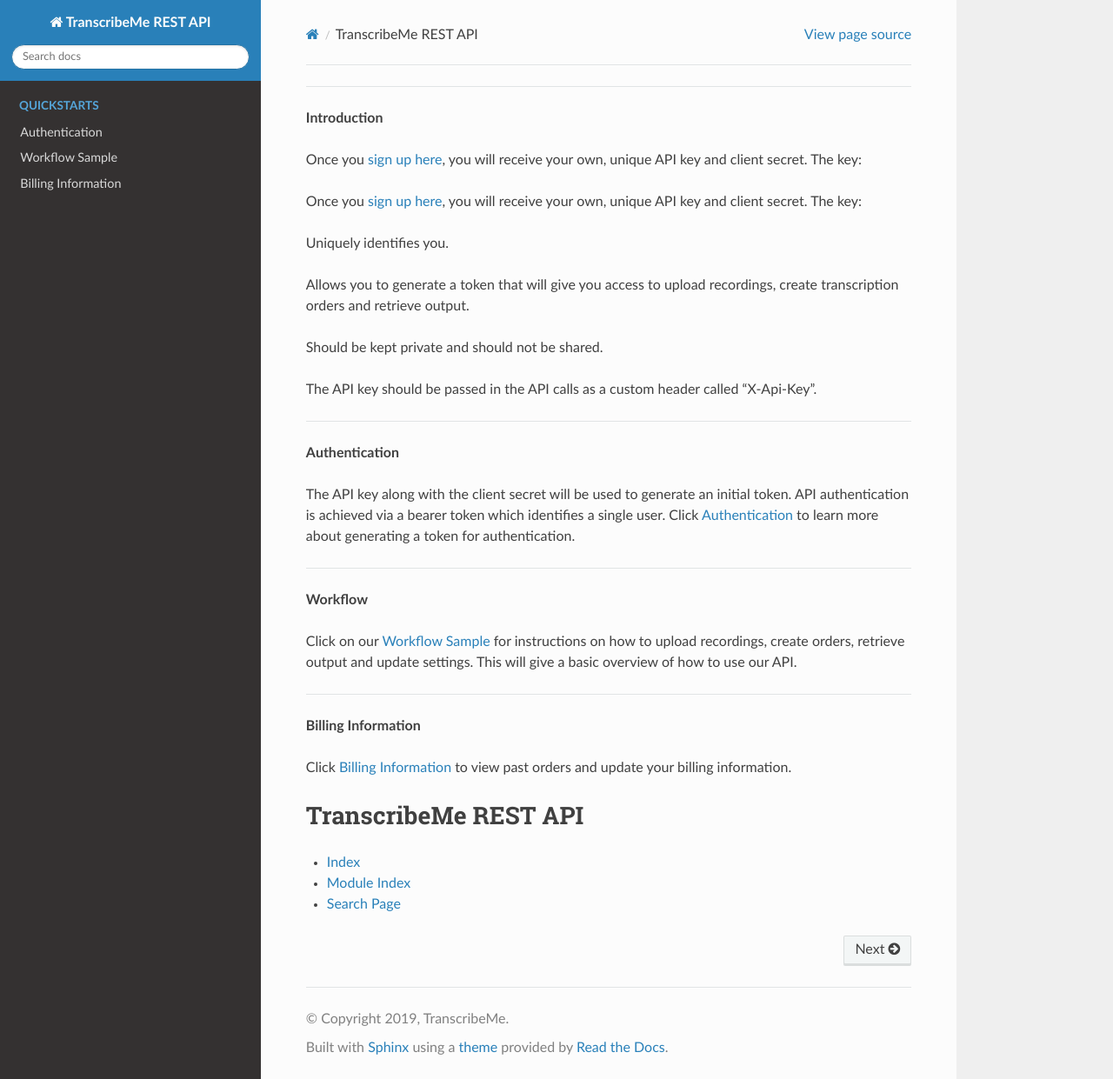
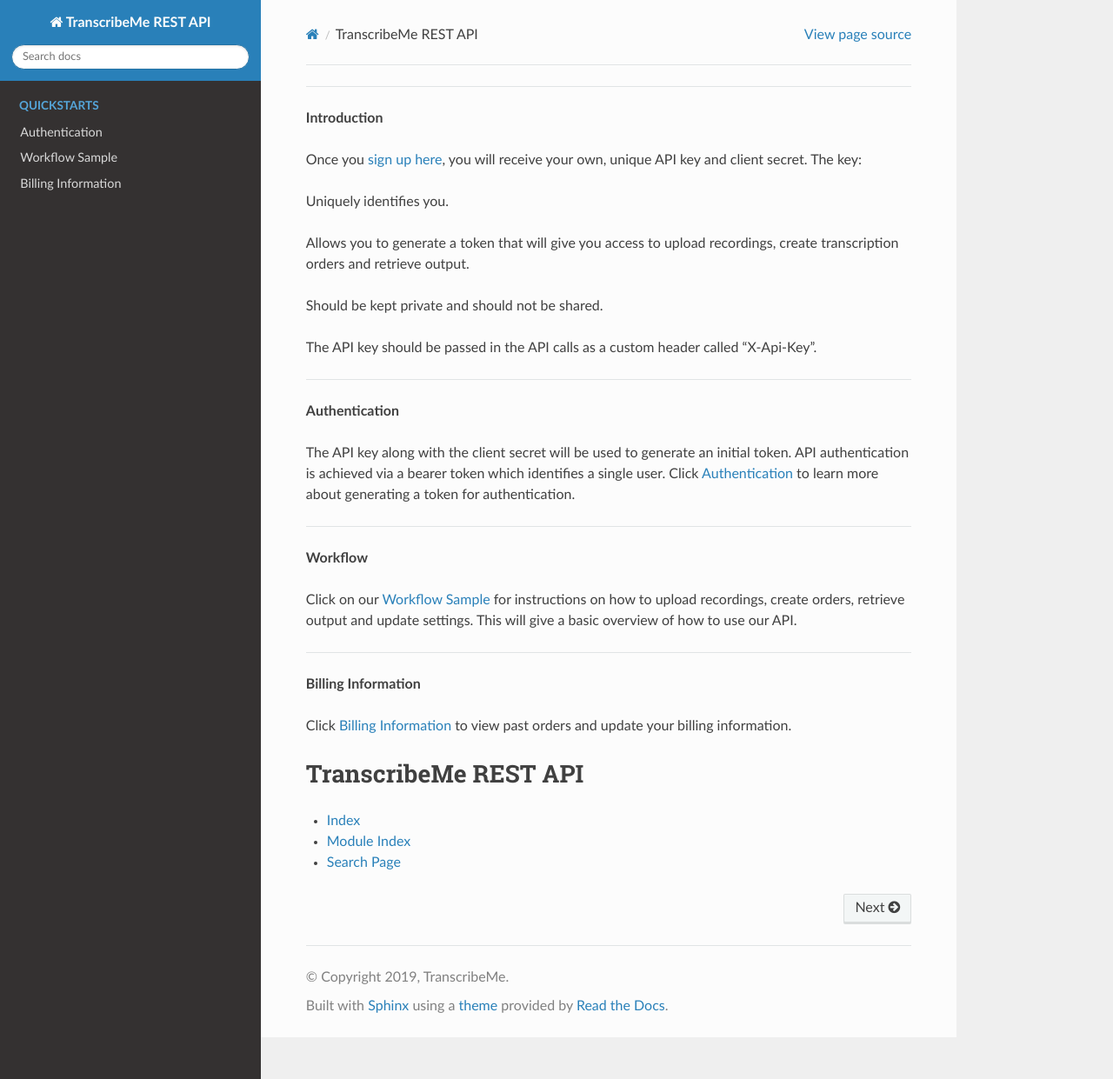
Before and after one commit to TranscribeMe/Docs, a Sphinx documentation site: the page built from docs/index.rst, in a window 1280 px wide and 1241 px high. Shown: the whole window at 87% size. Built offline with Sphinx 7.4.7 and the Read the Docs theme 2.0.0, drawn with Linux system fonts in a browser that asks for light colours.

Commit message:
Update index.rst

```diff
--- a/docs/index.rst
+++ b/docs/index.rst
@@ -6,8 +6,6 @@
 ---------------------------------------
 
 **Introduction**
-
-Once you `sign up here <https://transcribeme.wufoo.com/forms/z88657713u58wc/>`_, you will receive your own, unique API key and client secret. The key:
 
 Once you |location_link|, you will receive your own, unique API key and client secret. The key:
 
```
